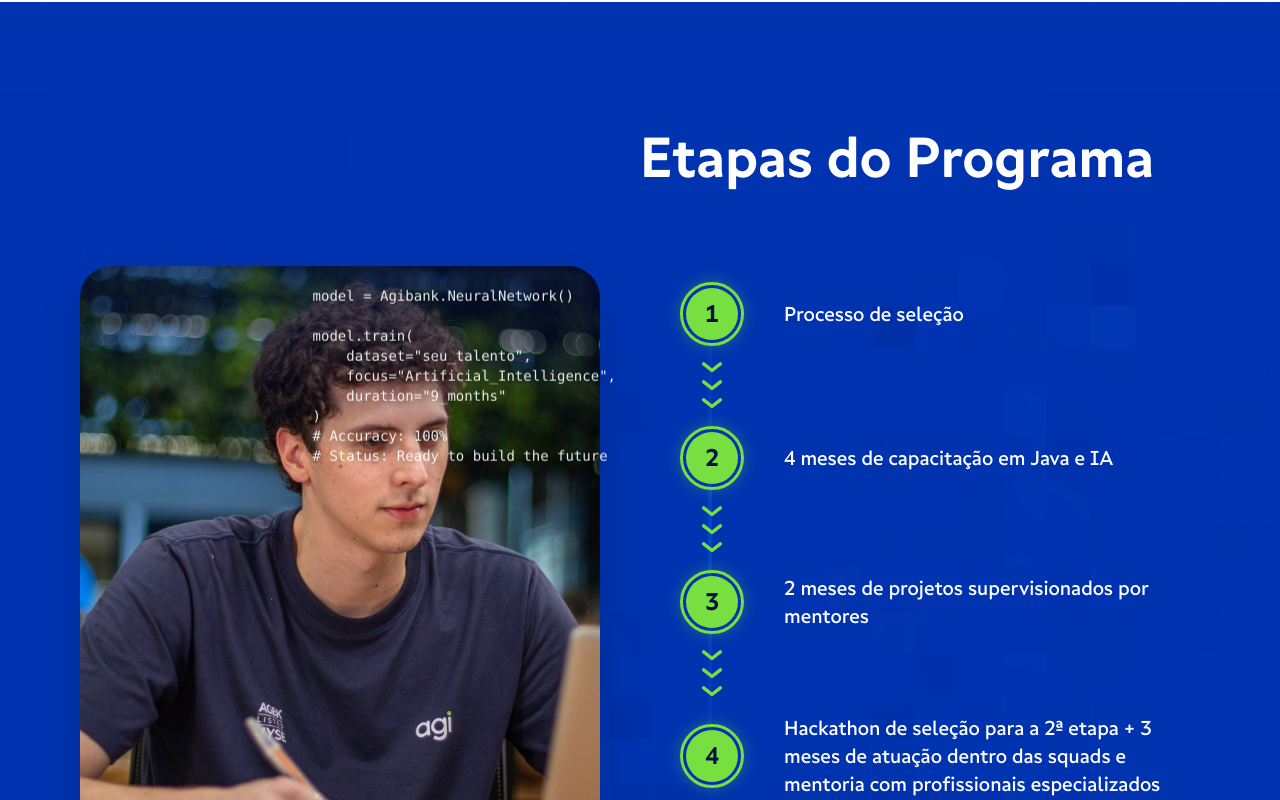
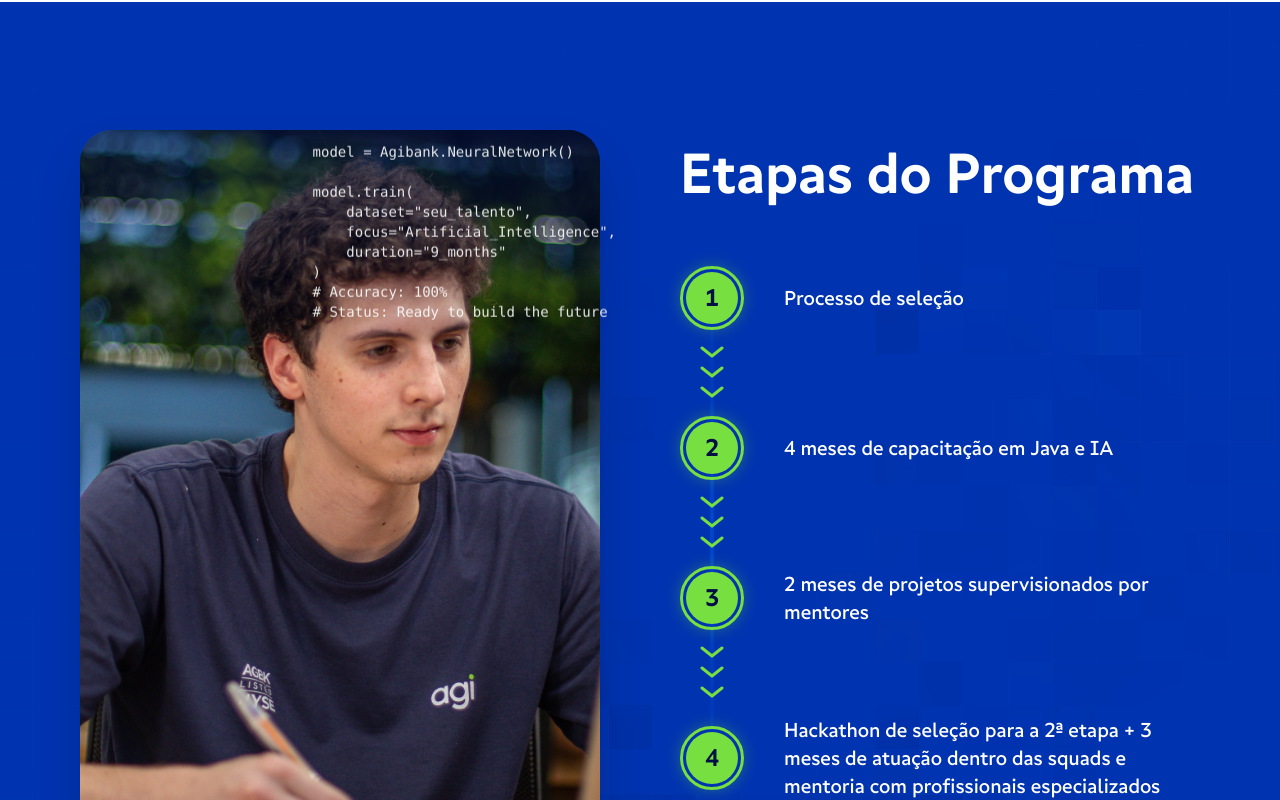
Before and after one commit to Uriel3coletivo/formacao-devs-ia, a Next.js app: page / in a window 1280 px wide. Shown: the part 4020-4820 px from the top of the page. Built offline with nearby package versions, Linux system fonts and the light colour scheme.

Commit message:
Update Timeline.jsx

```diff
--- a/src/components/Timeline.jsx
+++ b/src/components/Timeline.jsx
@@ -5,7 +5,6 @@ import { motion, useScroll, useTransform } from 'framer-motion'
 export default function Timeline() {
   const containerRef = useRef(null)
 
-  // Rastreia o scroll apenas dentro desta seção
   const { scrollYProgress } = useScroll({
     target: containerRef,
     offset: ["start center", "end center"]
@@ -21,17 +20,17 @@ export default function Timeline() {
     { num: 4, text: "Hackathon de seleção para a 2ª etapa + 3 meses de atuação dentro das squads e mentoria com profissionais especializados" }
   ]
 
-  // Componente das setinhas (perfeitamente alinhadas)
+  // Componente das setinhas (Tamanho e alinhamento corrigidos)
   const Arrows = () => (
     <div className="flex flex-col items-center justify-center gap-1.5 py-4 w-12 md:w-16">
-      <svg width="20" height="12" viewBox="0 0 24 14" fill="none" xmlns="http://www.w3.org/2000/svg">
-        <path d="M2 2L12 10L22 2" stroke="#77df40" strokeWidth="4" strokeLinecap="round" strokeLinejoin="round"/>
+      <svg width="24" height="14" viewBox="0 0 24 14" fill="none" xmlns="http://www.w3.org/2000/svg">
+        <path d="M2 2L12 10L22 2" stroke="#77df40" strokeWidth="3" strokeLinecap="round" strokeLinejoin="round"/>
       </svg>
-      <svg width="20" height="12" viewBox="0 0 24 14" fill="none" xmlns="http://www.w3.org/2000/svg">
-        <path d="M2 2L12 10L22 2" stroke="#77df40" strokeWidth="4" strokeLinecap="round" strokeLinejoin="round"/>
+      <svg width="24" height="14" viewBox="0 0 24 14" fill="none" xmlns="http://www.w3.org/2000/svg">
+        <path d="M2 2L12 10L22 2" stroke="#77df40" strokeWidth="3" strokeLinecap="round" strokeLinejoin="round"/>
       </svg>
-      <svg width="20" height="12" viewBox="0 0 24 14" fill="none" xmlns="http://www.w3.org/2000/svg">
-        <path d="M2 2L12 10L22 2" stroke="#77df40" strokeWidth="4" strokeLinecap="round" strokeLinejoin="round"/>
+      <svg width="24" height="14" viewBox="0 0 24 14" fill="none" xmlns="http://www.w3.org/2000/svg">
+        <path d="M2 2L12 10L22 2" stroke="#77df40" strokeWidth="3" strokeLinecap="round" strokeLinejoin="round"/>
       </svg>
     </div>
   )
@@ -45,37 +44,27 @@ export default function Timeline() {
       </div>
 
       <div className="container-custom relative z-10">
-
-        {/* Título alinhado com a coluna da direita */}
-        <motion.h2
-          initial={{ opacity: 0, y: 30 }}
-          whileInView={{ opacity: 1, y: 0 }}
-          viewport={{ once: true, margin: "-100px" }}
-          transition={{ duration: 0.8 }}
-          className="text-4xl md:text-5xl lg:text-[56px] font-bold text-white mb-20 text-left lg:ml-[50%]"
-        >
-          Etapas do Programa
-        </motion.h2>
-
         <div className="grid lg:grid-cols-2 gap-12 lg:gap-20 items-start">
 
           {/* LADO ESQUERDO: Foto (AUMENTADA) + Código Overlay */}
-          <div className="relative w-full flex justify-center lg:justify-end">
+          <div className="relative w-full flex justify-start lg:justify-end mt-20 lg:mt-0">
             <motion.div
               initial={{ opacity: 0, scale: 0.9 }}
               whileInView={{ opacity: 1, scale: 1 }}
               viewport={{ once: true }}
               transition={{ duration: 0.8 }}
-              className="relative z-10 rounded-[32px] overflow-hidden shadow-2xl w-full max-w-[600px]"
+              // Aumentei o max-w para 700px e forcei a altura para bater com a timeline
+              className="relative z-10 rounded-[32px] overflow-hidden shadow-2xl w-full max-w-[700px] h-[600px] lg:h-[800px]"
             >
-              <img src="/images/Rapaz-Timeline.png" alt="Estudante Agibank" className="w-full h-full object-cover aspect-[4/5]" />
+              <img src="/images/Rapaz-Timeline.png" alt="Estudante Agibank" className="w-full h-full object-cover" />
               <div className="absolute top-0 right-0 w-full h-[30%] bg-gradient-to-b from-[#000f44]/60 to-transparent" />
             </motion.div>
 
+            {/* Código Flutuante (Movido para cima e para a direita, fora do rosto) */}
             <motion.div
               animate={{ y: [-5, 5, -5] }}
               transition={{ repeat: Infinity, duration: 6, ease: "easeInOut" }}
-              className="absolute top-6 right-4 lg:-right-4 text-white/90 font-mono text-[10px] sm:text-xs md:text-sm whitespace-pre select-none pointer-events-none z-20 drop-shadow-lg"
+              className="absolute top-4 right-4 lg:-right-4 text-white/90 font-mono text-[10px] sm:text-xs md:text-sm whitespace-pre select-none pointer-events-none z-20 drop-shadow-lg"
             >
 {`model = Agibank.NeuralNetwork()
 
@@ -89,26 +78,37 @@ model.train(
             </motion.div>
           </div>
 
-          {/* LADO DIREITO: Timeline Premium */}
-          <div className="relative py-4">
+          {/* LADO DIREITO: Timeline e Título Alinhados */}
+          <div className="relative py-4 flex flex-col">
 
+            {/* Título perfeitamente alinhado com o eixo da Timeline */}
+            <motion.h2
+              initial={{ opacity: 0, y: 30 }}
+              whileInView={{ opacity: 1, y: 0 }}
+              viewport={{ once: true, margin: "-100px" }}
+              transition={{ duration: 0.8 }}
+              className="text-4xl md:text-5xl lg:text-[56px] font-bold text-white mb-16 text-left"
+            >
+              Etapas do Programa
+            </motion.h2>
+
+            <div className="relative">
               {/* Eixo Vertical Central (Linha de fundo com gradiente nas pontas) */}
-            <div className="absolute top-0 bottom-0 left-5 md:left-7 w-1 bg-gradient-to-b from-transparent via-[#0064f5] to-transparent opacity-40 rounded-full z-0" />
+              <div className="absolute top-0 bottom-0 left-[22px] md:left-[30px] w-1 bg-gradient-to-b from-transparent via-[#0064f5] to-transparent opacity-40 rounded-full z-0" />
 
               {/* Linha Animada do Scroll */}
               <motion.div
                 style={{ height: lineHeight }}
-              className="absolute top-0 left-5 md:left-7 w-1 bg-[#77df40] rounded-full origin-top z-10 shadow-[0_0_10px_rgba(119,223,64,0.8)]"
+                className="absolute top-0 left-[22px] md:left-[30px] w-1 bg-[#77df40] rounded-full origin-top z-10 shadow-[0_0_10px_rgba(119,223,64,0.8)]"
               />
 
               <div className="flex flex-col relative z-20">
                 {steps.map((step, index) => (
                   <div key={index} className="flex flex-col">
 
-                  {/* Container do Step (Bolinha + Texto) */}
                     <div className="flex items-center gap-6 md:gap-10">
 
-                    {/* Bolinha Premium (Design "Alvo") */}
+                      {/* Bolinha Premium */}
                       <motion.div
                         initial={{ scale: 0, opacity: 0 }}
                         whileInView={{ scale: 1, opacity: 1 }}
@@ -116,11 +116,8 @@ model.train(
                         transition={{ type: "spring", stiffness: 200, damping: 15 }}
                         className="relative w-12 h-12 md:w-16 md:h-16 shrink-0 flex items-center justify-center"
                       >
-                      {/* Borda externa vazada verde */}
                         <div className="absolute inset-0 rounded-full border-[3px] border-[#77df40] shadow-[0_0_15px_rgba(119,223,64,0.3)]"></div>
-                      {/* Preenchimento interno verde */}
                         <div className="absolute inset-[6px] rounded-full bg-[#77df40]"></div>
-                      {/* Número em Azul Marinho */}
                         <span className="relative z-10 text-[#000f44] text-xl md:text-2xl font-black">
                           {step.num}
                         </span>
@@ -140,13 +137,15 @@ model.train(
                       </motion.div>
                     </div>
 
-                  {/* Setas (Apenas entre os itens) */}
+                    {/* Setas Alinhadas */}
                     {index < steps.length - 1 && (
                       <motion.div
                         initial={{ opacity: 0 }}
                         whileInView={{ opacity: 1 }}
                         viewport={{ once: true, margin: "-20%" }}
                         transition={{ duration: 0.5, delay: 0.4 }}
+                        // A Margem aqui alinha o bloco de setas com o centro do círculo
+                        className="ml-[0px] md:ml-[0px]"
                       >
                         <Arrows />
                       </motion.div>
@@ -154,6 +153,7 @@ model.train(
 
                   </div>
                 ))}
+              </div>
             </div>
 
           </div>
```
Lines whose indentation alone changed are shown as unchanged.
